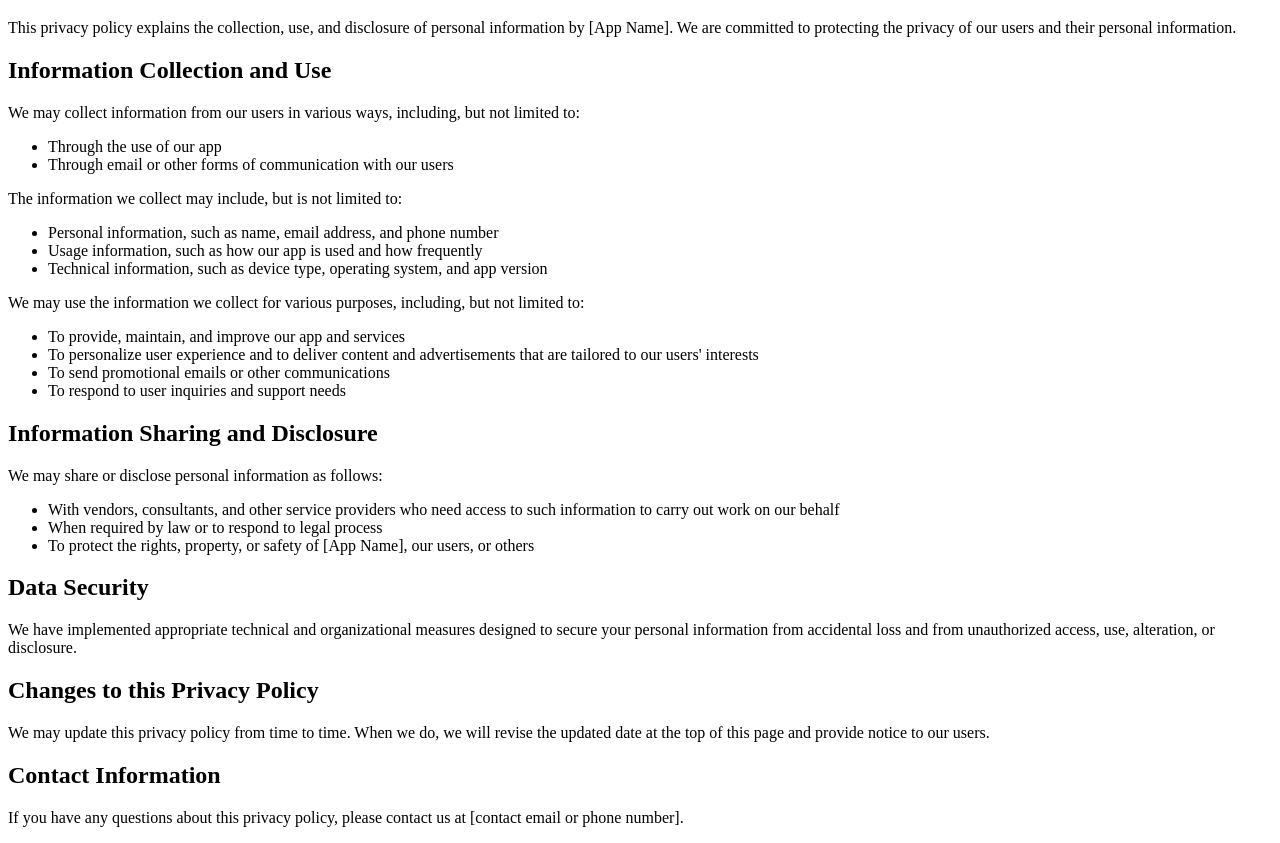
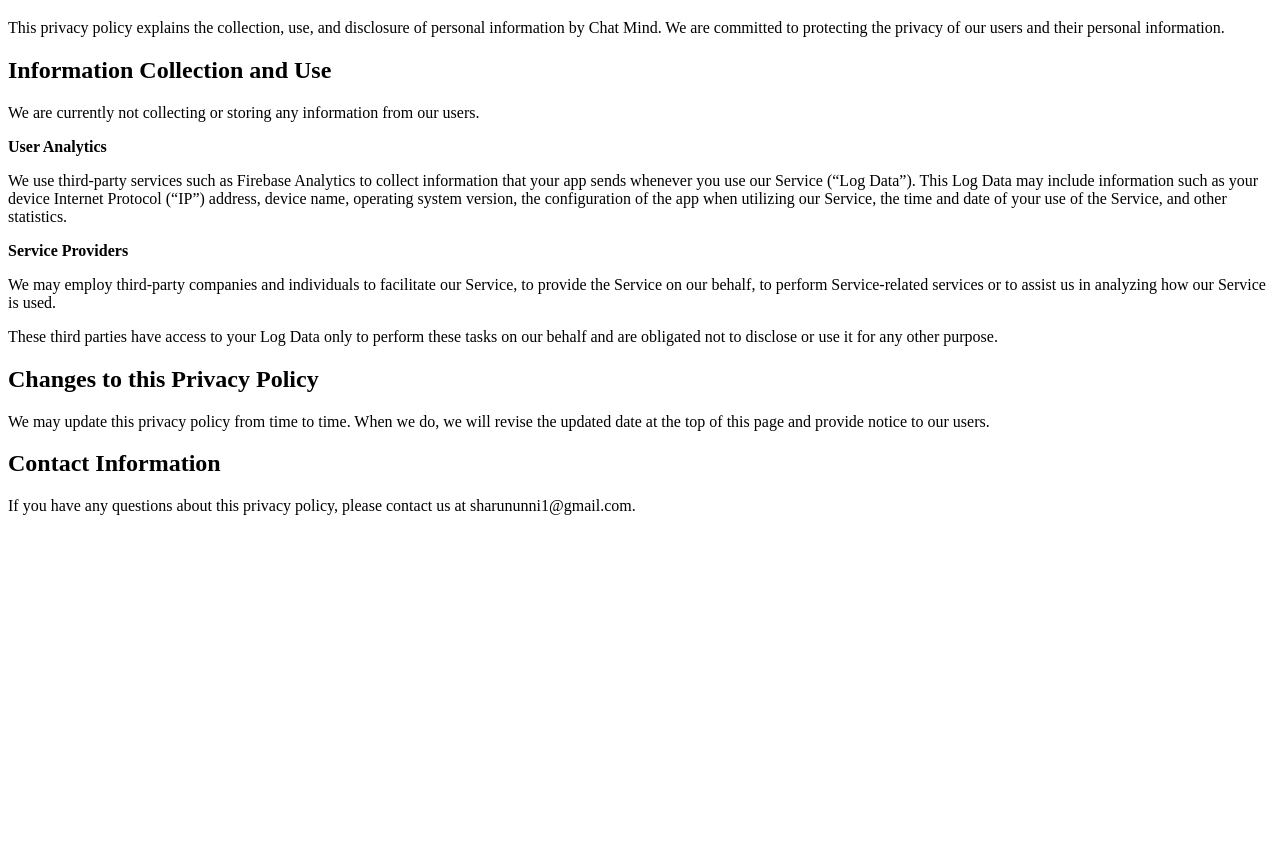
Before and after one commit to sharun19/sharun19.github.io, a plain HTML site: page privacypolicy.html in a window 1280 px wide. Shown: the part 61-904 px from the top of the page. After the commit the page ends 800 px from the top, so only its background shows below. Drawn offline with Linux system fonts and the light colour scheme.

Commit message:
Few changes

```diff
--- a/privacypolicy.html
+++ b/privacypolicy.html
@@ -6,54 +6,30 @@
 <body>
   <h1>Privacy Policy</h1>
   <p>
-    This privacy policy explains the collection, use, and disclosure of personal information by [App Name].
+    This privacy policy explains the collection, use, and disclosure of personal information by Chat Mind.
     We are committed to protecting the privacy of our users and their personal information.
   </p>
   <h2>Information Collection and Use</h2>
   <p>
-    We may collect information from our users in various ways, including, but not limited to:
+    We are currently not collecting or storing any information from our users.
   </p>
-  <ul>
-    <li>Through the use of our app</li>
-    <li>Through email or other forms of communication with our users</li>
-  </ul>
-  <p>
-    The information we collect may include, but is not limited to:
-  </p>
-  <ul>
-    <li>Personal information, such as name, email address, and phone number</li>
-    <li>Usage information, such as how our app is used and how frequently</li>
-    <li>Technical information, such as device type, operating system, and app version</li>
-  </ul>
-  <p>
-    We may use the information we collect for various purposes, including, but not limited to:
-  </p>
-  <ul>
-    <li>To provide, maintain, and improve our app and services</li>
-    <li>To personalize user experience and to deliver content and advertisements that are tailored to our users' interests</li>
-    <li>To send promotional emails or other communications</li>
-    <li>To respond to user inquiries and support needs</li>
-  </ul>
-  <h2>Information Sharing and Disclosure</h2>
-  <p>
-    We may share or disclose personal information as follows:
-  </p>
-  <ul>
-    <li>With vendors, consultants, and other service providers who need access to such information to carry out work on our behalf</li>
-    <li>When required by law or to respond to legal process</li>
-    <li>To protect the rights, property, or safety of [App Name], our users, or others</li>
-  </ul>
-  <h2>Data Security</h2>
-  <p>
-    We have implemented appropriate technical and organizational measures designed to secure your personal information from accidental loss and from unauthorized access, use, alteration, or disclosure.
-  </p>
+
+  <p><strong>User Analytics</strong></p>
+
+  <p>We use third-party services such as Firebase Analytics to collect information that your app sends whenever you use our Service (“Log Data”). This Log Data may include information such as your device Internet Protocol (“IP”) address, device name, operating system version, the configuration of the app when utilizing our Service, the time and date of your use of the Service, and other statistics.</p>
+
+  <p><strong>Service Providers</strong></p>
+
+  <p>We may employ third-party companies and individuals to facilitate our Service, to provide the Service on our behalf, to perform Service-related services or to assist us in analyzing how our Service is used.</p>
+
+  <p>These third parties have access to your Log Data only to perform these tasks on our behalf and are obligated not to disclose or use it for any other purpose.</p>
   <h2>Changes to this Privacy Policy</h2>
   <p>
     We may update this privacy policy from time to time. When we do, we will revise the updated date at the top of this page and provide notice to our users.
   </p>
   <h2>Contact Information</h2>
   <p>
-    If you have any questions about this privacy policy, please contact us at [contact email or phone number].
+    If you have any questions about this privacy policy, please contact us at sharununni1@gmail.com.
   </p>
 </body>
 </html>
```
